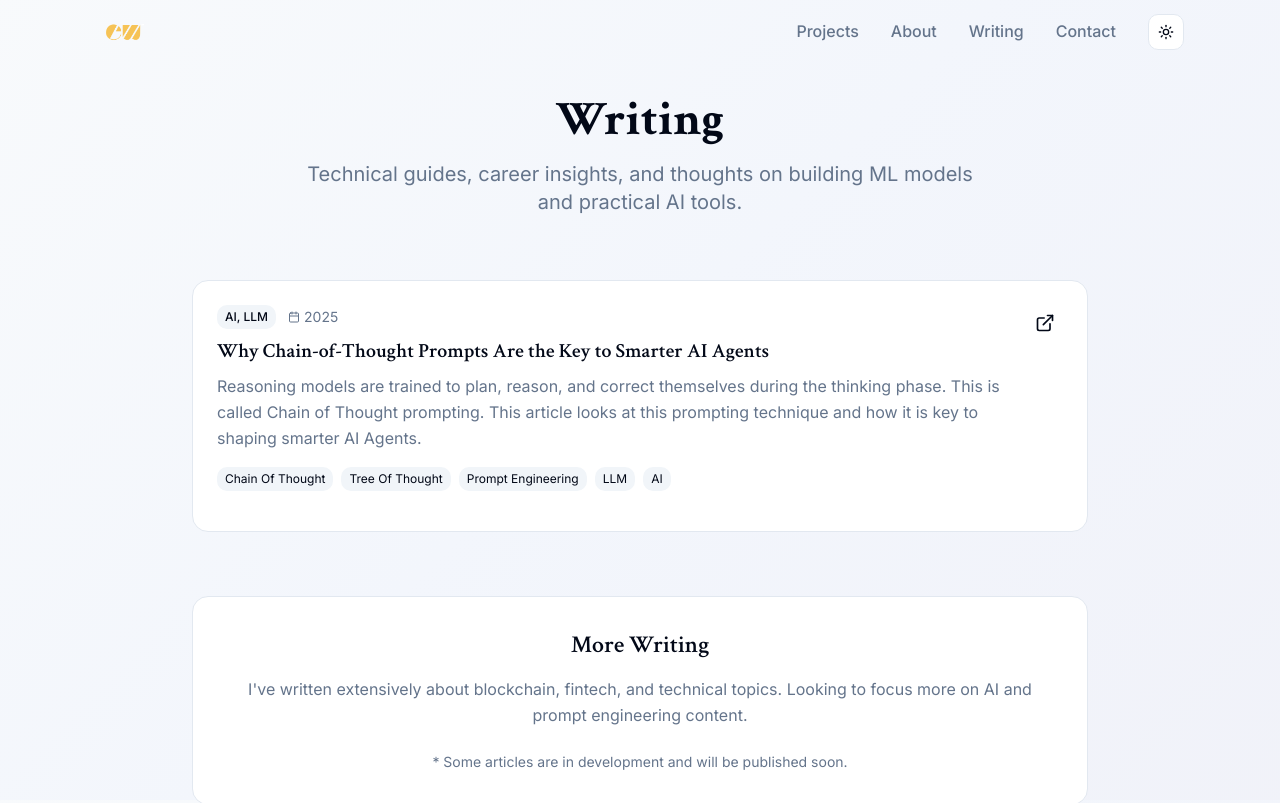
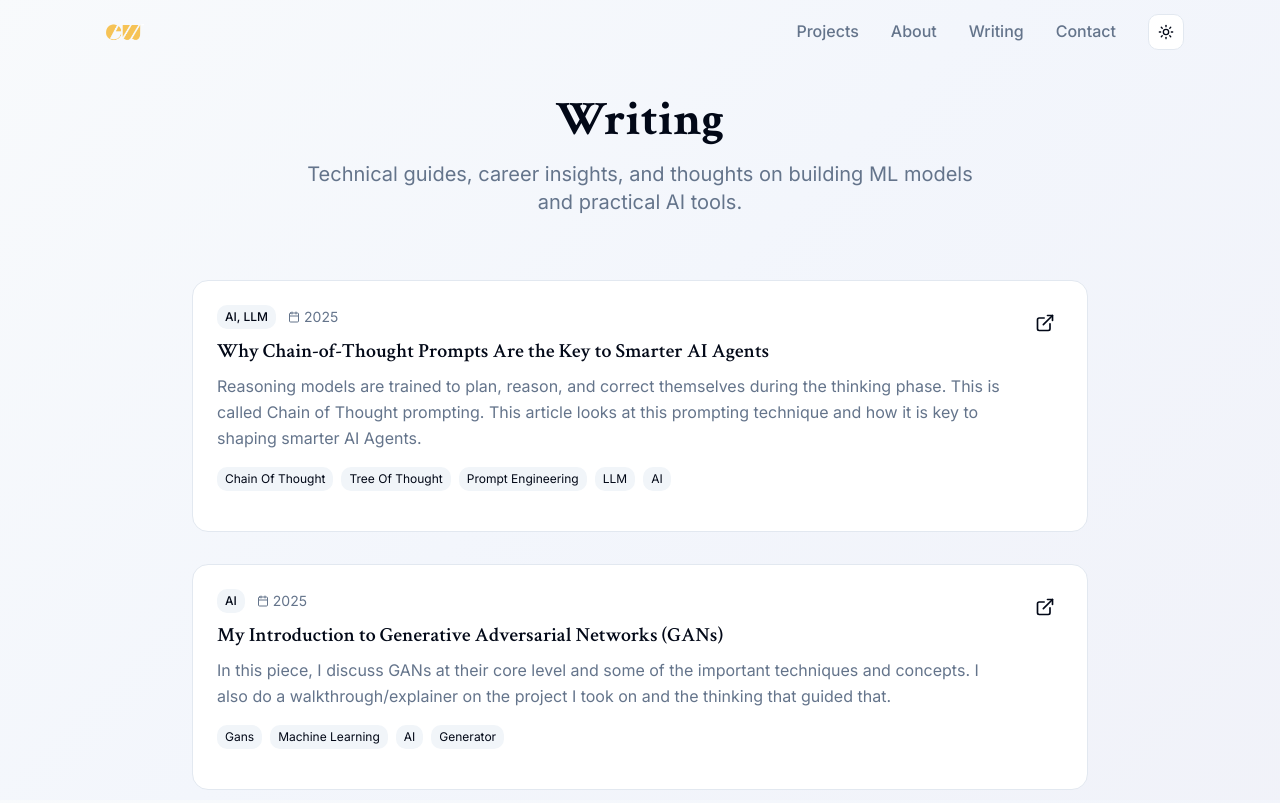
Before and after one commit to Elvaceishim/portfolio-website, a Next.js app: page /writing in a window 1280 px wide. Shown: the top 803 px of the page. Built offline with nearby package versions, Linux system fonts and the light colour scheme.

Commit message:
Refactor WritingClient component layout and improve readability

```diff
--- a/src/app/writing/writing-client.js
+++ b/src/app/writing/writing-client.js
@@ -17,9 +17,18 @@ const writingPieces = [
 			"Tree Of Thought",
 			"Prompt Engineering",
 			"LLM",
-      "AI"
-    ]
-  }
+			"AI",
+		],
+	},
+	{
+		title: "My Introduction to Generative Adversarial Networks (GANs)",
+		description:
+			"In this piece, I discuss GANs at their core level and some of the important techniques and concepts. I also do a walkthrough/explainer on the project I took on and the thinking that guided that.",
+		category: "AI",
+		date: "2025",
+		url: "https://medium.com/@theelvace/my-introduction-to-generative-adversarial-networks-gans-90f63ebe88f0",
+		tags: ["Gans", "Machine Learning", "AI", "Generator"],
+	},
 ];
 
 export default function WritingClient() {
@@ -35,9 +44,12 @@ export default function WritingClient() {
 						transition={{ duration: 0.6 }}
 						className="text-center mb-16"
 					>
-            <h1 className="text-4xl md:text-5xl font-bold mb-4">Writing</h1>
+						<h1 className="text-4xl md:text-5xl font-bold mb-4">
+							Writing
+						</h1>
 						<p className="text-xl text-muted-foreground max-w-2xl mx-auto">
-              Technical guides, career insights, and thoughts on building ML models and practical AI tools.
+							Technical guides, career insights, and thoughts on building ML
+							models and practical AI tools.
 						</p>
 					</motion.div>
 
@@ -111,7 +123,8 @@ export default function WritingClient() {
 							>
 								<h3 className="text-xl font-semibold mb-2">Coming Soon</h3>
 								<p className="text-muted-foreground">
-                  I'm working on publishing articles about AI engineering, prompt design, and technical insights. Check back soon!
+									I'm working on publishing articles about AI engineering,
+									prompt design, and technical insights. Check back soon!
 								</p>
 							</motion.div>
 						)}
@@ -125,8 +138,8 @@ export default function WritingClient() {
 					>
 						<h2 className="text-2xl font-semibold mb-4">More Writing</h2>
 						<p className="text-muted-foreground mb-6">
-              I've written extensively about blockchain, fintech, and technical topics.
-              Looking to focus more on AI and prompt engineering content.
+							I've written extensively about blockchain, fintech, and technical
+							topics. Looking to focus more on AI and prompt engineering content.
 						</p>
 						<p className="text-sm text-muted-foreground">
 							* Some articles are in development and will be published soon.
```
Lines whose indentation alone changed are shown as unchanged.
